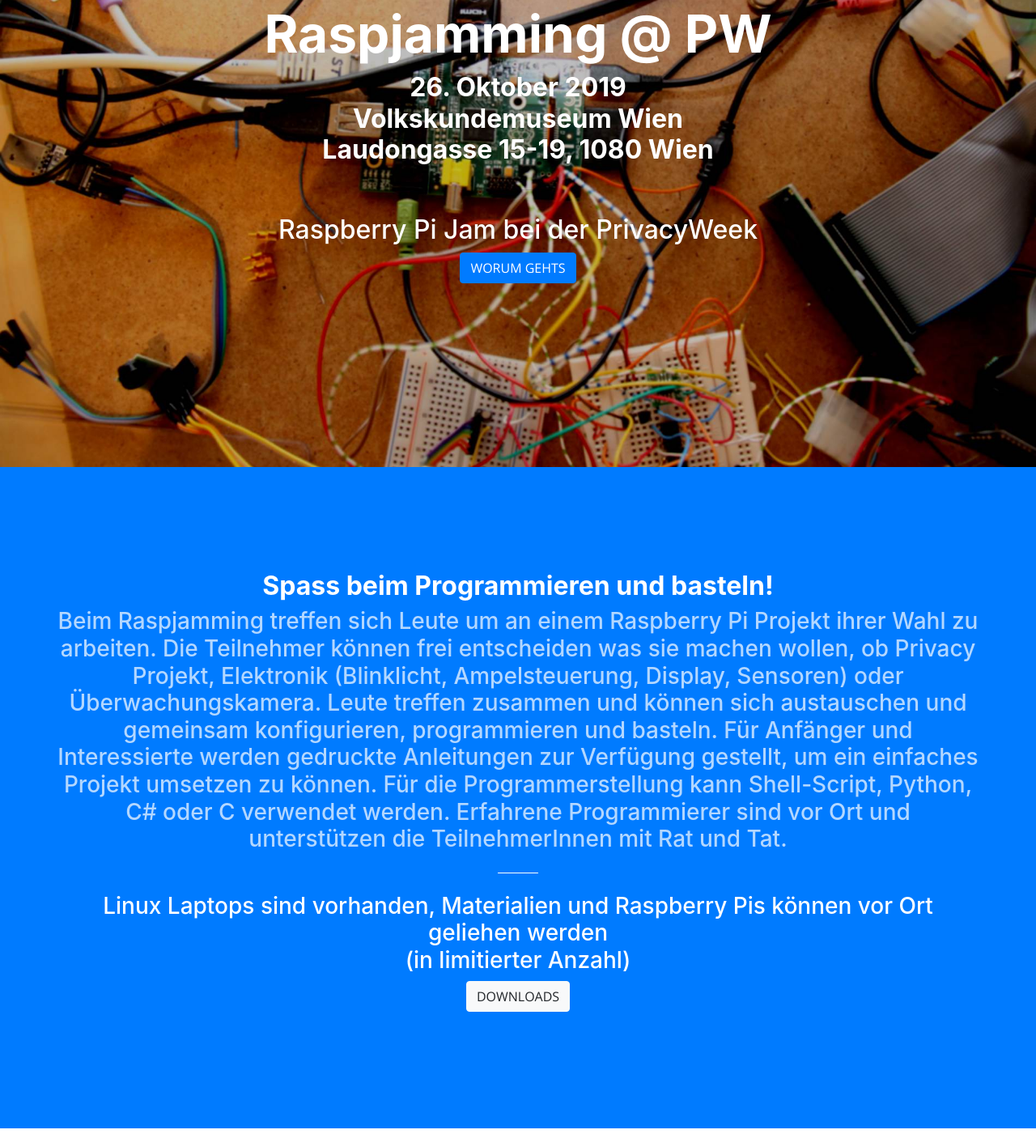
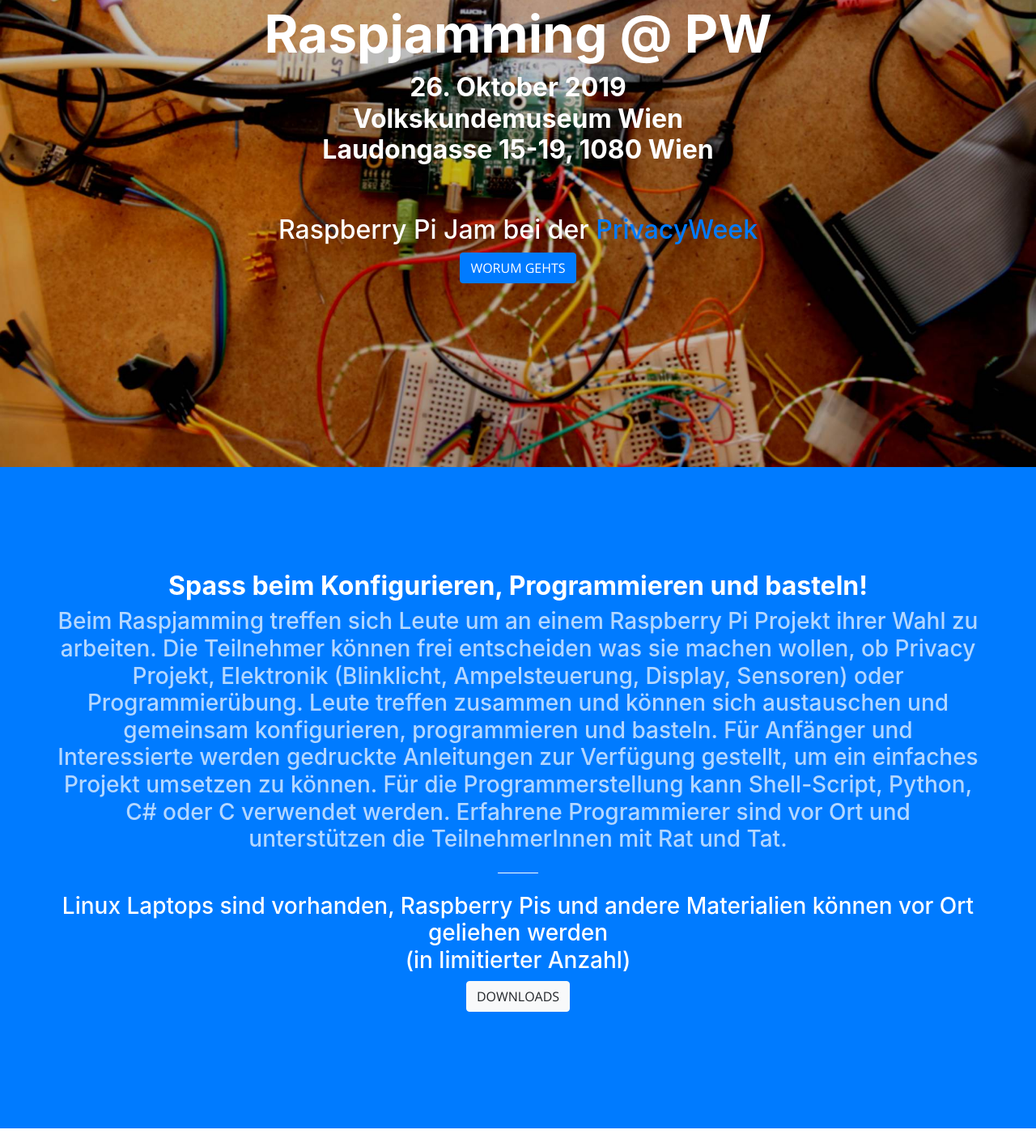
Before and after one commit to GrazerComputerClub/Raspjamming-Doc, a website with bundled scripts: page index.html in a window 1280 px wide. Shown: the part 223-1624 px from the top of the page at 81% size. Built offline with nearby package versions, Linux system fonts and the light colour scheme.

Commit message:
Update index.html

```diff
--- a/index.html
+++ b/index.html
@@ -90,7 +90,7 @@
           </div>
           <div class="col-lg-10 mx-auto">
  <!--             <h2>Raspberry Pi Jam bei den Grazer Linuxtagen</h2> -->
-            <h2>Raspberry Pi Jam bei der PrivacyWeek</h2>
+            <h2>Raspberry Pi Jam bei der <a href="https://privacyweek.at">PrivacyWeek</a></h2>
             <a class="btn btn-primary btn-xl js-scroll-trigger" href="#about">Worum gehts</a>
           </div>
         </div>
@@ -101,14 +101,14 @@
       <div class="container">
         <div class="row">
           <div class="col-lg-18 mx-auto text-center">
-            <h2 class="section-heading text-white"><strong>Spass beim Programmieren und basteln!</strong></h2>
+            <h2 class="section-heading text-white"><strong>Spass beim Konfigurieren, Programmieren und basteln!</strong></h2>
 <h3 class="section-heading text-white">
-<p class="text-faded mb-4">Beim Raspjamming treffen sich Leute um an einem Raspberry Pi Projekt ihrer Wahl zu arbeiten. Die Teilnehmer können frei entscheiden was sie machen wollen, ob Privacy Projekt, Elektronik (Blinklicht, Ampelsteuerung, Display, Sensoren) oder Überwachungskamera. Leute treffen zusammen und können sich austauschen und gemeinsam konfigurieren, programmieren und basteln. Für Anfänger und Interessierte werden gedruckte Anleitungen zur Verfügung gestellt, um ein einfaches Projekt umsetzen zu können. Für die Programmerstellung kann Shell-Script, Python, C# oder C verwendet werden. Erfahrene Programmierer sind vor Ort und unterstützen die TeilnehmerInnen mit Rat und Tat.</p>
+<p class="text-faded mb-4">Beim Raspjamming treffen sich Leute um an einem Raspberry Pi Projekt ihrer Wahl zu arbeiten. Die Teilnehmer können frei entscheiden was sie machen wollen, ob Privacy Projekt, Elektronik (Blinklicht, Ampelsteuerung, Display, Sensoren) oder Programmierübung. Leute treffen zusammen und können sich austauschen und gemeinsam konfigurieren, programmieren und basteln. Für Anfänger und Interessierte werden gedruckte Anleitungen zur Verfügung gestellt, um ein einfaches Projekt umsetzen zu können. Für die Programmerstellung kann Shell-Script, Python, C# oder C verwendet werden. Erfahrene Programmierer sind vor Ort und unterstützen die TeilnehmerInnen mit Rat und Tat.</p>
 </h3>
 
          <hr class="light my-4">
             <h3 class="section-heading text-white">
-            Linux Laptops sind vorhanden, Materialien und Raspberry Pis können vor Ort geliehen werden<BR>(in limitierter Anzahl)
+            Linux Laptops sind vorhanden, Raspberry Pis und andere Materialien können vor Ort geliehen werden<BR>(in limitierter Anzahl)
             </h3>
             <p>
             <a class="btn btn-light btn-xl js-scroll-trigger" href="#services">Downloads</a>
@@ -167,6 +167,16 @@
               <p class="text-muted mb-0">Anleitung für Raspjamming Event</p>
             </div>
           </div>
+
+             <!--
+          <div class="col-lg-3 col-md-6 text-center">
+            <div class="service-box mt-5 mx-auto">
+              <i class="fa fa-4x fa-keyboard-o text-primary mb-3 sr-icons"></i>
+              <a href="https://github.com/GrazerComputerClub/Raspjamming/releases/"><h3 class="mb-3">Software Projekte</h3></a>
+              <p class="text-muted mb-0">Anleitung für die Einrichtung von Server und Privacy Software</p>
+            </div>
+          </div>
+          -->
              <!--
           <div class="col-lg-3 col-md-6 text-center">
             <div class="service-box mt-5 mx-auto">
```
